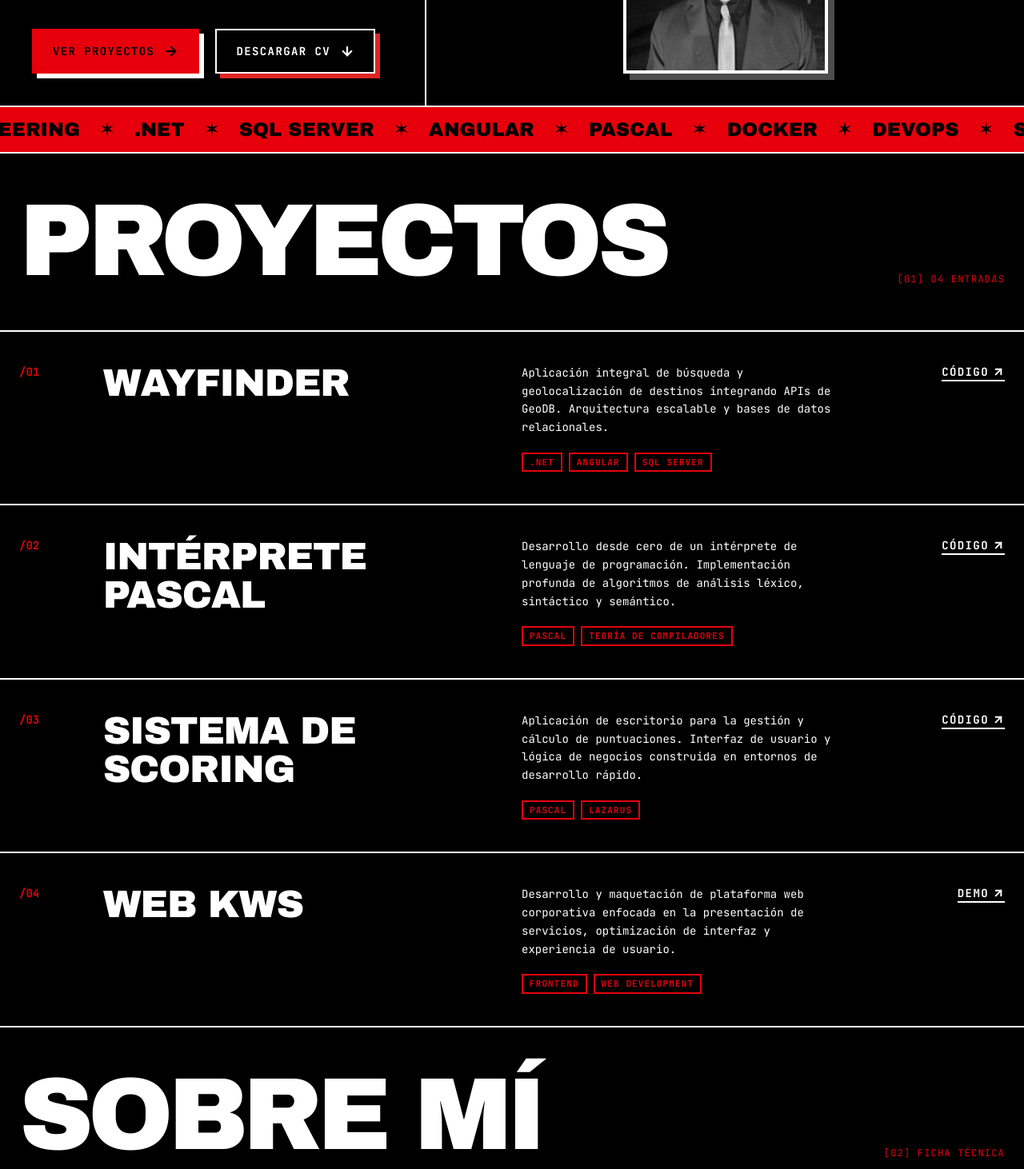
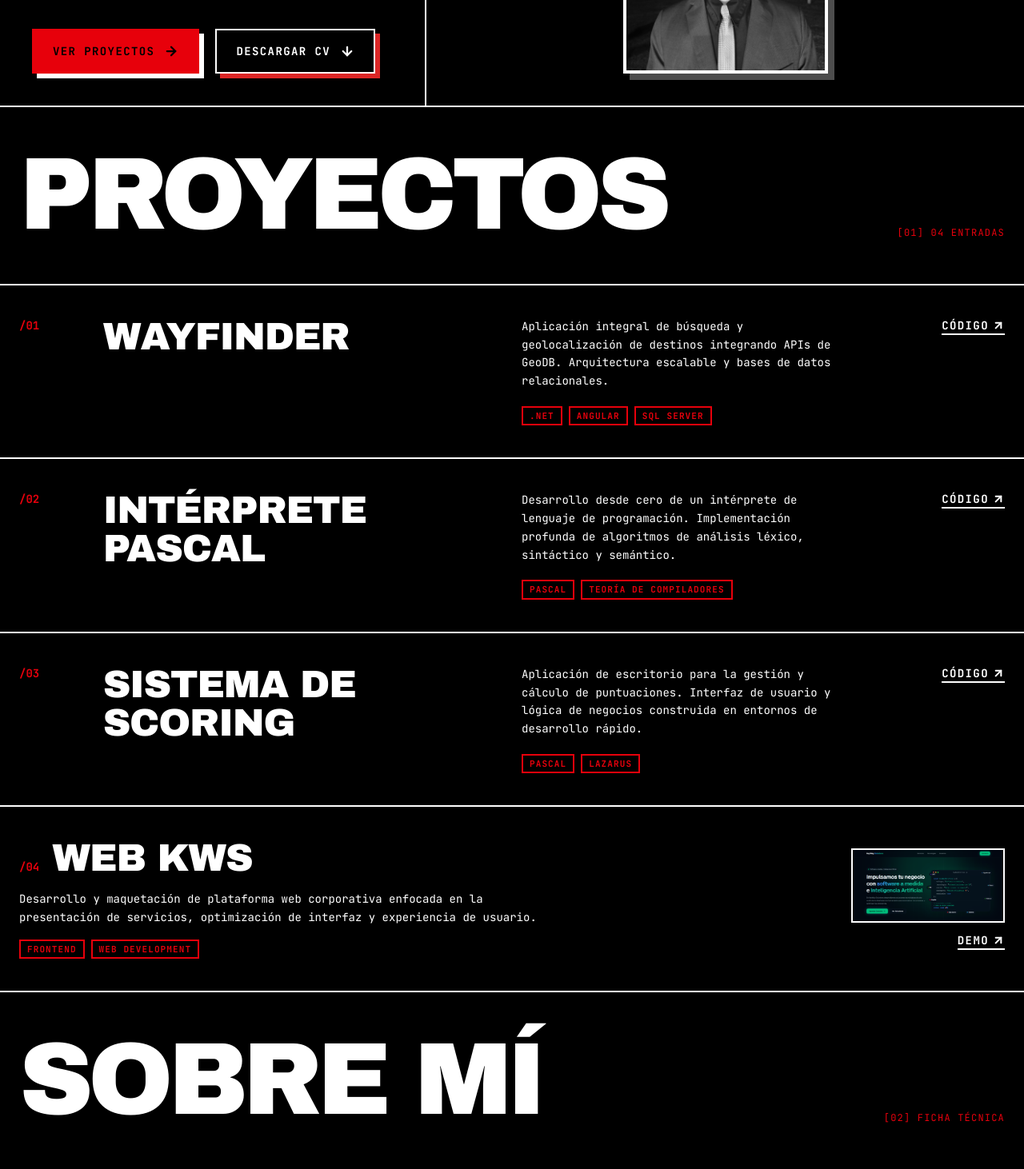
Before and after one commit to octavioleiva/PortfolioOctavioLeiva, a Next.js app: page / in a window 1280 px wide. Shown: the part 600-2062 px from the top of the page at 80% size. Built offline with nearby package versions, Linux system fonts and the light colour scheme.

Commit message:
feat: eliminar carrusel e integrar captura en proyecto WEB KWS

```diff
--- a/src/app/page.tsx
+++ b/src/app/page.tsx
@@ -4,7 +4,7 @@ import { GithubIcon, LinkedinIcon } from "@/components/icons/BrandIcons";
 import { Reveal } from "@/components/ui/Reveal";
 import TechText from "@/components/TechText";
 import { projects } from "@/data/projects";
-import { navLinks, siteConfig, stack } from "@/data/site";
+import { navLinks, siteConfig } from "@/data/site";
 
 /* ==========================================================================
  *  NEO-BRUTALISMO / INDUSTRIAL
@@ -27,7 +27,6 @@ export default function Home() {
       <Navbar />
       <main className="flex-1 pt-14">
         <Hero />
-        <StackMarquee />
         <Projects />
         <About />
         <Contact />
@@ -157,29 +156,6 @@ function Hero() {
 }
 
 /* --------------------------------------------------------------------------
- *  CINTA DE STACK (marquee)
- * ------------------------------------------------------------------------ */
-function StackMarquee() {
-  const items = [...stack, ...stack];
-  return (
-    <div className="overflow-hidden border-b-2 border-white bg-red-600 py-3 text-black">
-      <ul className="flex w-max animate-marquee">
-        {items.map((tech, i) => (
-          <li
-            key={`${tech}-${i}`}
-            aria-hidden={i >= stack.length}
-            className="flex items-center gap-6 px-3 font-display text-xl uppercase md:text-2xl"
-          >
-            {tech}
-            <span aria-hidden>✶</span>
-          </li>
-        ))}
-      </ul>
-    </div>
-  );
-}
-
-/* --------------------------------------------------------------------------
  *  ENCABEZADO DE SECCIÓN
  * ------------------------------------------------------------------------ */
 function SectionHeader({ index, title, note }: { index: number; title: string; note: string }) {
@@ -206,12 +182,80 @@ function Projects() {
       <ul>
         {projects.map((project, i) => {
           const slug = project.title.toLowerCase().replace(/\s+/g, "-");
+          const isKWS = project.title.toUpperCase().includes("KWS");
+
           return (
             <Reveal
               as="li"
               key={project.title}
               className="group border-b-2 border-white transition-colors duration-150 hover:bg-red-600 hover:text-black"
             >
+              {isKWS ? (
+                <article className="flex flex-col md:flex-row justify-between items-start md:items-center gap-6 px-4 py-8 md:px-6 md:py-10">
+                  {/* Lado izquierdo: Título, Stack y Descripción */}
+                  <div className="flex flex-col gap-4 max-w-2xl">
+                    <div className="flex items-baseline gap-4">
+                      <span className="text-sm font-bold text-red-600 group-hover:text-black">
+                        /{pad(i + 1)}
+                      </span>
+                      <h3 className="font-display text-3xl uppercase leading-none tracking-tight transition-transform duration-150 group-hover:translate-x-2 md:text-5xl">
+                        {project.title}
+                      </h3>
+                    </div>
+                    <p className="text-sm leading-relaxed">{project.description}</p>
+                    <ul className="flex flex-wrap gap-2" aria-label="Tecnologías">
+                      {project.tags.map((tag) => (
+                        <li
+                          key={tag}
+                          className="border-2 border-red-600 px-2 py-0.5 text-[11px] font-bold uppercase tracking-widest text-red-600 group-hover:border-black group-hover:text-black"
+                        >
+                          {tag}
+                        </li>
+                      ))}
+                    </ul>
+                  </div>
+
+                  {/* Lado derecho: Imagen kws-captura.png y enlaces */}
+                  <div className="flex flex-col items-start md:items-end gap-3 shrink-0">
+                    {project.demoUrl ? (
+                      <a
+                        href={project.demoUrl}
+                        target="_blank"
+                        rel="noopener noreferrer"
+                        className="block focus:outline-none"
+                        tabIndex={-1}
+                      >
+                        <Image
+                          src="/kws-captura.png"
+                          alt="Captura de WEB KWS"
+                          width={1024}
+                          height={487}
+                          className="w-48 object-cover border-2 border-white group-hover:border-black transition-colors duration-150"
+                        />
+                      </a>
+                    ) : (
+                      <Image
+                        src="/kws-captura.png"
+                        alt="Captura de WEB KWS"
+                        width={1024}
+                        height={487}
+                        className="w-48 object-cover border-2 border-white group-hover:border-black transition-colors duration-150"
+                      />
+                    )}
+                    {project.demoUrl && (
+                      <a
+                        href={project.demoUrl}
+                        target="_blank"
+                        rel="noopener noreferrer"
+                        id={`project-${slug}-demo`}
+                        className="inline-flex items-center gap-1 text-sm font-bold uppercase tracking-widest border-b-2 border-current hover:bg-black hover:text-white"
+                      >
+                        Demo <ArrowUpRight size={16} strokeWidth={3} />
+                      </a>
+                    )}
+                  </div>
+                </article>
+              ) : (
                 <article className="grid gap-6 px-4 py-8 md:grid-cols-12 md:items-start md:px-6 md:py-10">
                   <span className="text-sm font-bold text-red-600 group-hover:text-black md:col-span-1">
                     /{pad(i + 1)}
@@ -260,6 +304,7 @@ function Projects() {
                     )}
                   </div>
                 </article>
+              )}
             </Reveal>
           );
         })}
```
Also changed, not shown: public/kws-captura.png (added). Lines whose indentation alone changed are shown as unchanged.
